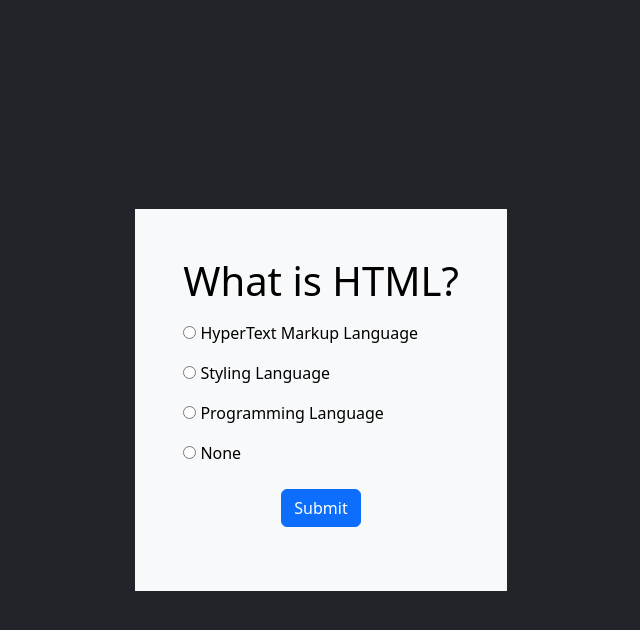
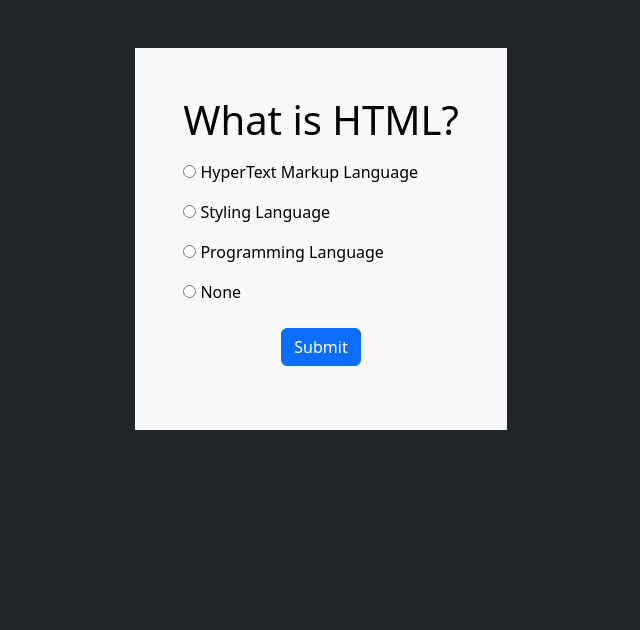
Before and after one commit to Shoaib-Ali-ASif/quiz-bootsrtap, a plain HTML site: page index.html in a window 1280 px wide. Shown: the whole page, without its empty margins (319-959 px from the left). Drawn offline with nearby package versions, Linux system fonts and the light colour scheme.

Commit message:
Update index.html

```diff
--- a/index.html
+++ b/index.html
@@ -10,17 +10,10 @@
       integrity="sha384-9ndCyUaIbzAi2FUVXJi0CjmCapSmO7SnpJef0486qhLnuZ2cdeRhO02iuK6FUUVM"
       crossorigin="anonymous"
     />
-    <style>
-      #container {
-        display: flex;
-        justify-content: center;
-        align-items: center;
-        height: 100vh;
-      }
-    </style>
+
   </head>
   <body class="text-bg-dark">
-    <div id="container">
+    <div id="container" class="d-flex justify-content-center align-items-center mt-5">
       <div id="quiz-section" class="p-5 text-bg-light">
         <div id="main">
           <div id="question">
```
